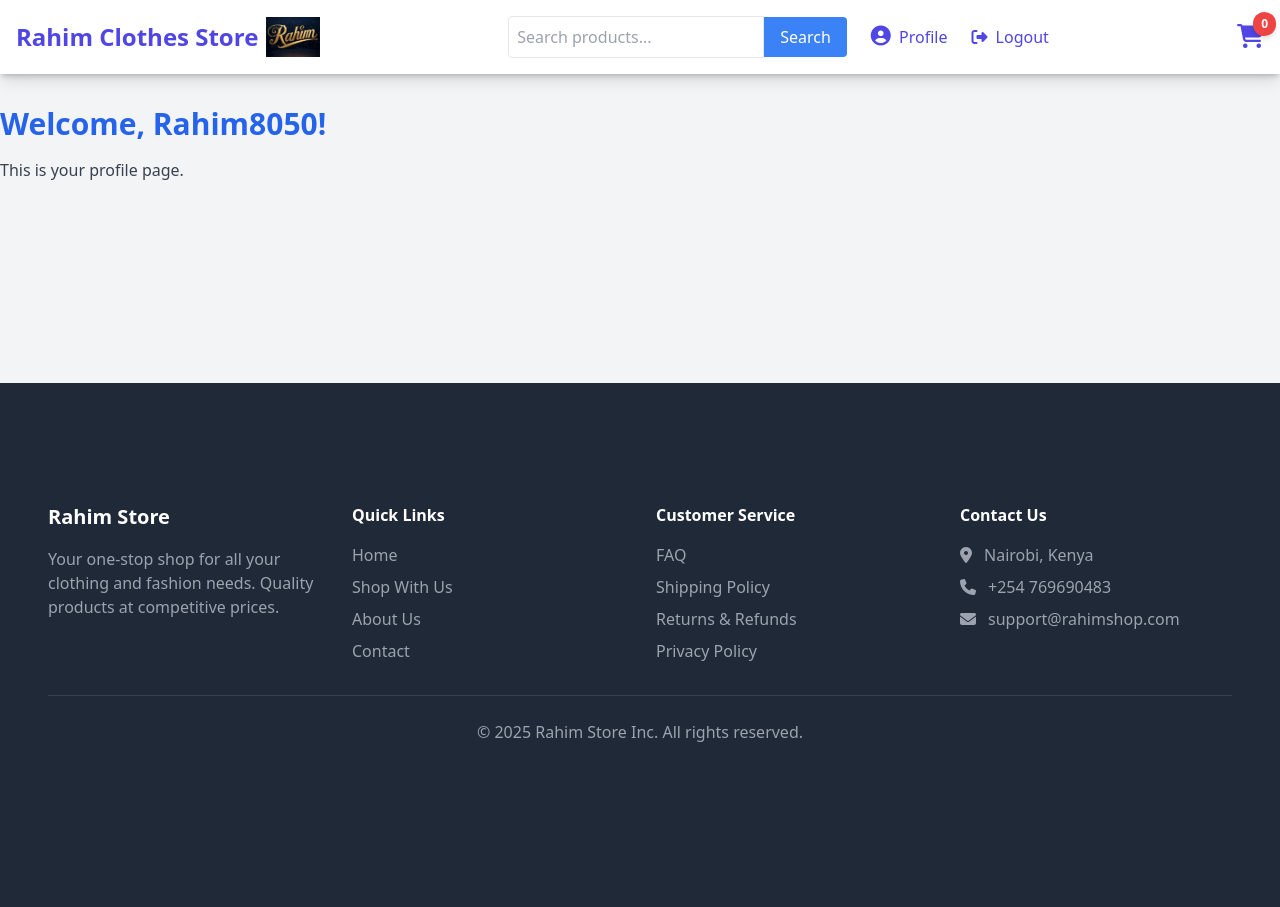
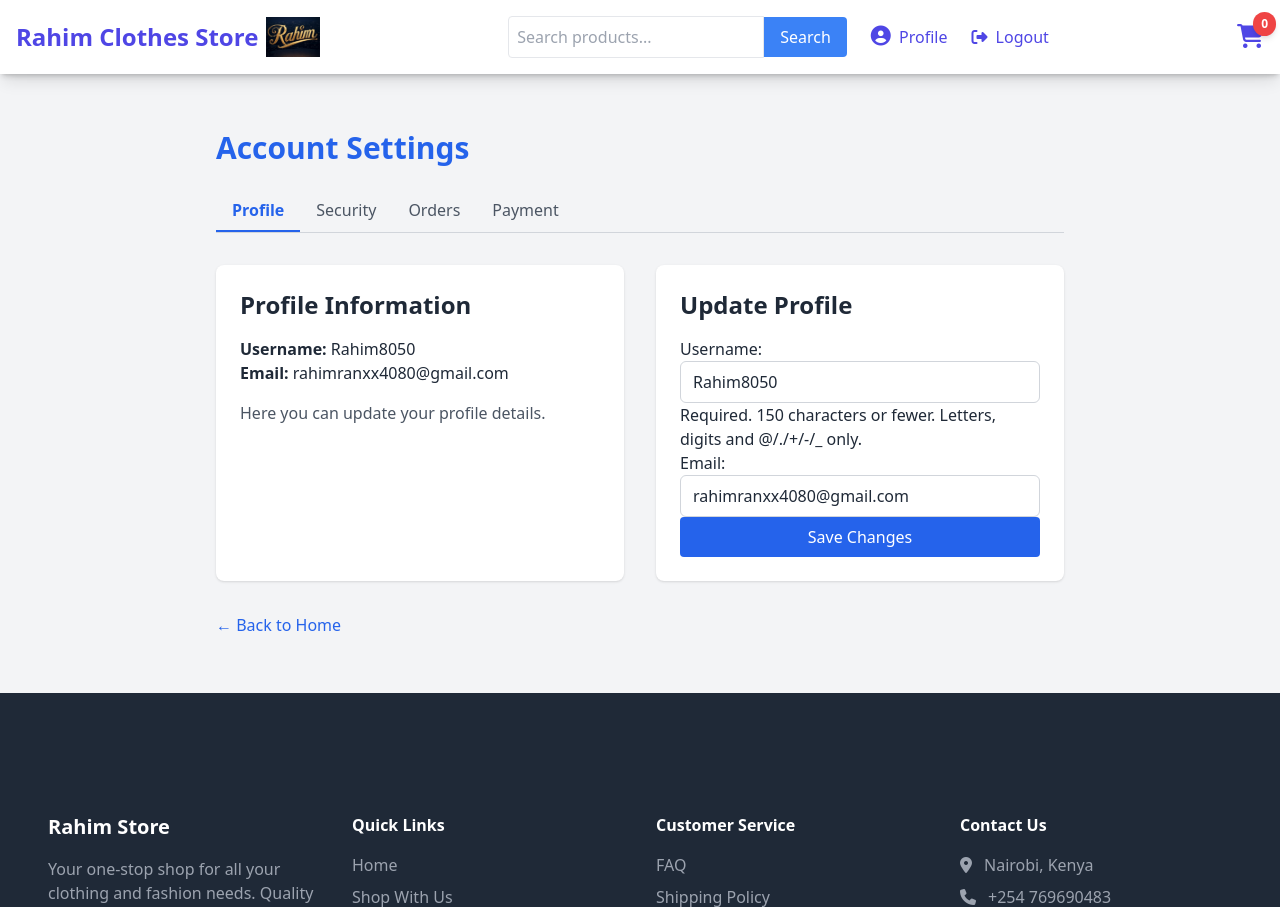
Before and after one commit to rahim8050/Rahim-Online-Clothing-Store, a Django app: page /users/profile/ in a window 1280 px wide. Shown: the top 907 px of the page. Before the commit the page ends 742 px from the top, so only its background shows below. Run offline with Django 5.2, Linux system fonts and the light colour scheme; a user stored in the database is signed in; parts of the project's set-up code (start-up, migrations or seed data) failed here and were passed over; some libraries are stand-ins or nearby versions.

Commit message:
Add profile update form and enhance profile page layout

```diff
--- a/users/forms.py
+++ b/users/forms.py
@@ -9,6 +9,7 @@ from django.contrib.auth.forms import UserCreationForm
 from .models import CustomUser
 from django.contrib.auth import get_user_model
 from django.core.exceptions import ValidationError
+CustomUser = get_user_model()
 
 class RegisterUserForm(UserCreationForm):
     class Meta:
@@ -56,3 +57,16 @@ class ResendActivationEmailForm(forms.Form):
         except User.DoesNotExist:
             pass
         return email
+
+class ProfileUpdateForm(forms.ModelForm):
+    class Meta:
+        model = CustomUser
+        fields = ['username', 'email']
+        widgets = {
+            'username': forms.TextInput(attrs={
+                'class': 'w-full px-3 py-2 border border-gray-300 rounded-md focus:outline-none focus:ring-2 focus:ring-blue-500 focus:border-transparent'
+            }),
+            'email': forms.EmailInput(attrs={
+                'class': 'w-full px-3 py-2 border border-gray-300 rounded-md focus:outline-none focus:ring-2 focus:ring-blue-500 focus:border-transparent'
+            }),
+        }
--- a/users/templates/users/accounts/profile.html
+++ b/users/templates/users/accounts/profile.html
@@ -1,12 +1,56 @@
 {% extends "base.html" %}
+{% load widget_tweaks%}
+
 {% load static %}
-{% block title %}Profile{% endblock %}
+{% block title %}Profile Settings{% endblock %}
 {% block content %}
 
+<div class="container mx-auto p-6 max-w-4xl">
+    <!-- Header -->
+    <h1 class="text-3xl font-bold text-blue-600 mb-6">Account Settings</h1>
 
-        <h1 class="text-3xl font-bold text-blue-600 mb-4">Welcome, {{ request.user.username }}!</h1>
-        <p class="text-gray-700 mb-6">This is your profile page.</p>
+    <!-- Navigation Tabs -->
+    <div class="flex mb-8 border-b border-gray-300">
+        <a href="#" class="px-4 py-2 border-b-2 border-blue-600 text-blue-600 font-semibold">Profile</a>
+        <a href="#" class="px-4 py-2 text-gray-600 hover:text-blue-600">Security</a>
+        <a href="#" class="px-4 py-2 text-gray-600 hover:text-blue-600">Orders</a>
+        <a href="#" class="px-4 py-2 text-gray-600 hover:text-blue-600">Payment</a>
+    </div>
 
+    <div class="grid grid-cols-1 md:grid-cols-2 gap-8">
+        <!-- Current Profile Info -->
+        <div class="bg-white p-6 rounded-lg shadow">
+            <h2 class="text-2xl font-semibold mb-4">Profile Information</h2>
+            <p><span class="font-semibold">Username:</span> {{ request.user.username }}</p>
+            <p><span class="font-semibold">Email:</span> {{ request.user.email }}</p>
+            <p class="mt-4 text-gray-600">Here you can update your profile details.</p>
+        </div>
 
+        <!-- Update Profile Form -->
+        <div class="bg-white p-6 rounded-lg shadow">
+            <h2 class="text-2xl font-semibold mb-4">Update Profile</h2>
 
-{% endblock%}
+            <form method="POST">
+                {% csrf_token %}
+                {{ form.as_p }}
+
+                {% if form.errors %}
+                    <div class="text-red-500 mb-4">
+                        {{ form.errors }}
+                    </div>
+                {% endif %}
+
+                <button type="submit" class="w-full bg-blue-600 text-white py-2 rounded hover:bg-blue-700 transition">
+                    Save Changes
+                </button>
+            </form>
+        </div>
+    </div>
+
+    <!-- Back to homepage -->
+    <div class="mt-8">
+        <a href="{% url 'index' %}" class="text-blue-600 hover:underline">&larr; Back to Home</a>
+    </div>
+</div>
+
+{% endblock %}
--- a/users/views.py
+++ b/users/views.py
@@ -21,6 +21,7 @@ from .forms import ResendActivationEmailForm
 from django.views import View
 from django.views.decorators.csrf import csrf_protect
 from django.utils.decorators import method_decorator
+from .forms import ProfileUpdateForm
 # Create your views here.
 def home (request):
     pass
@@ -69,7 +70,19 @@ class RegisterUser(FormView):
         return super().form_invalid(form)
 
 def profile(request):
-    return render(request, 'users/accounts/profile.html')
+    if request.method == 'POST':
+        form = ProfileUpdateForm(request.POST, instance=request.user)
+        print("POST DATA:", request.POST)
+        if form.is_valid():
+            form.save()
+            print("Form valid. Saved.")
+            return redirect('profile')
+        else:
+            print("Form errors:", form.errors)
+    else:
+        form = ProfileUpdateForm(instance=request.user)
+
+    return render(request, 'users/accounts/profile.html', {'form': form})
 def activate(request, uidb64, token):
     try:
         uid = force_str(urlsafe_base64_decode(uidb64))
```
